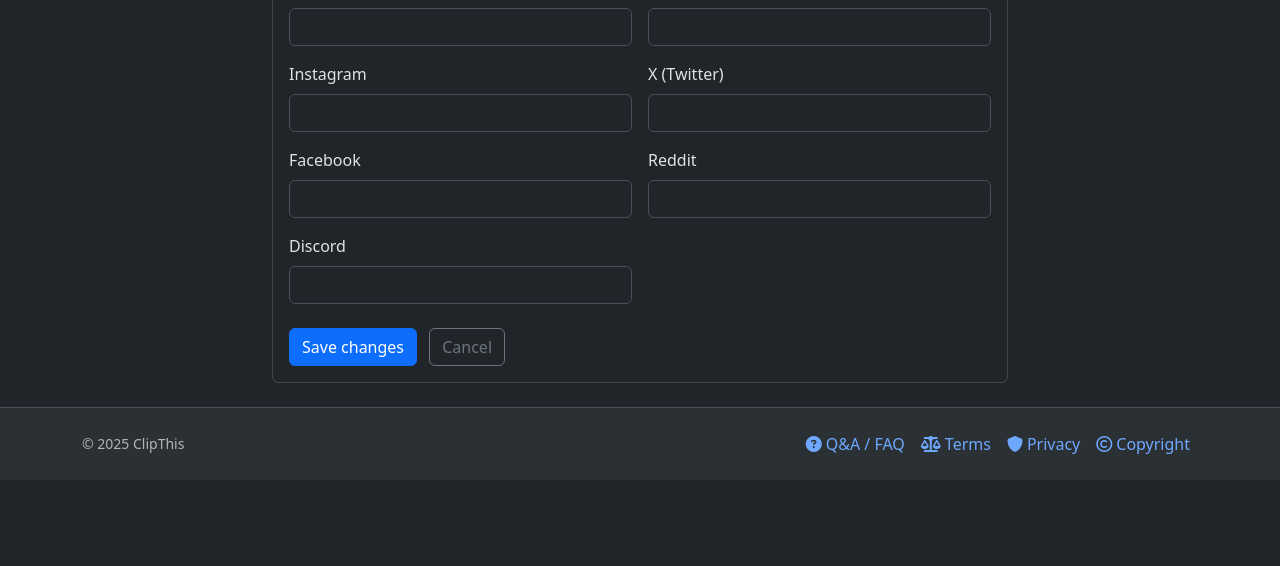
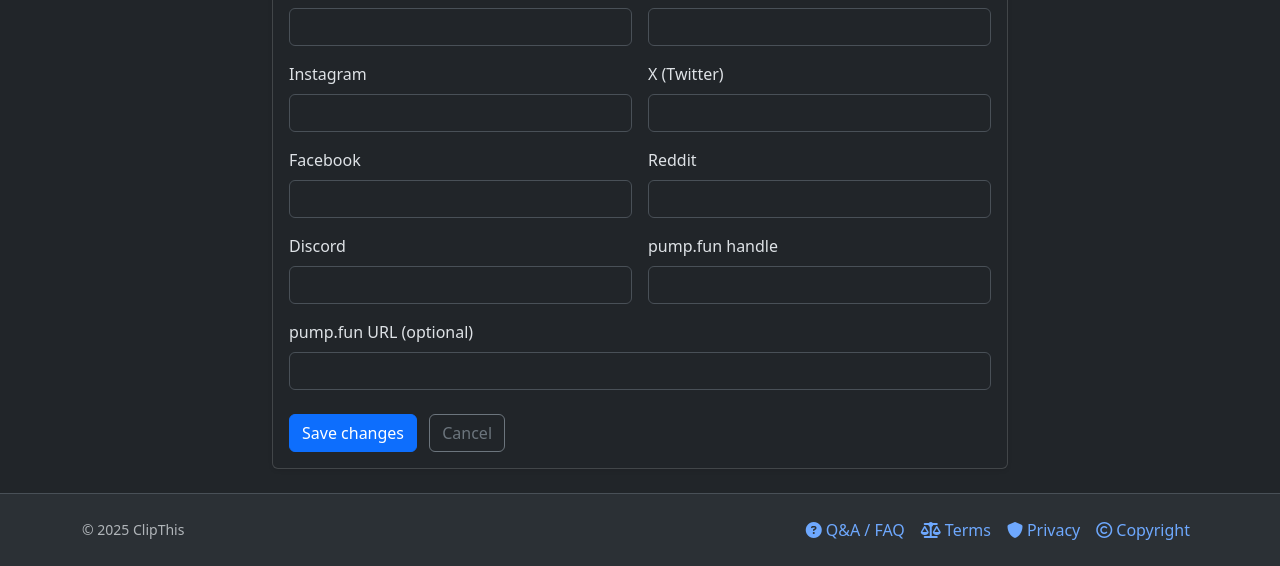
Before and after one commit to athena-live/clipthis, a Django app: page /profile/ in a window 1280 px wide. Shown: the part 1228-1794 px from the top of the page. Before the commit the page ends 1682 px from the top, so only its background shows below. Run offline with Django 5.2, Linux system fonts and the light colour scheme; the visitor is signed in with stand-in values (Sample User, id 1); data comes from the database, SQL or seed files in the repository; data that the repository does not hold is empty.

Commit message:
Added pump.fun to user profiles with both a handle and an optional URL.
What I changed

Validators: streams/validators.py
Added validate_pumpfun_url: ensures URLs are http/https and on pump.fun.
Model: streams/models.py
Profile now has:
pumpfun_handle (no links; validated)
pumpfun_url (must be a pump.fun URL; validated)
Migrations
0009_profile_pumpfun.py: adds the two new fields.
Form: streams/forms.py
ProfileForm includes pumpfun_handle and pumpfun_url (Bootstrap classes applied).
Profile edit UI: clipthis/templates/account/profile.html
Under “Social handles”, added fields:
“pump.fun handle”
“pump.fun URL (optional)”
Public profile: clipthis/templates/streams/public_profile.html
Displays pump.fun handle (plain text) and pump.fun URL (clickable) if present.
Next steps

Apply migrations:
python manage.py migrate
Update your profile at /profile/ to add pump.fun details.

```diff
--- a/clipthis/streams/forms.py
+++ b/clipthis/streams/forms.py
@@ -50,6 +50,8 @@ class ProfileForm(forms.ModelForm):
             'other_handle', 'payment_note',
             # Socials
             'youtube', 'twitch', 'kick', 'tiktok', 'instagram', 'x', 'facebook', 'reddit', 'discord',
+            # Pump.fun
+            'pumpfun_handle', 'pumpfun_url',
         ]
         widgets = {
             'payment_note': forms.Textarea(attrs={'rows': 3, 'placeholder': 'Any additional payment instructions…'}),
--- a/clipthis/streams/models.py
+++ b/clipthis/streams/models.py
@@ -1,6 +1,6 @@
 from django.conf import settings
 from django.db import models
-from .validators import validate_stream_url, validate_no_links
+from .validators import validate_stream_url, validate_no_links, validate_pumpfun_url
 
 
 class StreamLink(models.Model):
@@ -93,6 +93,8 @@ class Profile(models.Model):
     facebook = models.CharField(max_length=120, blank=True, validators=[validate_no_links])
     reddit = models.CharField(max_length=120, blank=True, validators=[validate_no_links])
     discord = models.CharField(max_length=120, blank=True, validators=[validate_no_links], help_text='Discord username or server handle')
+    pumpfun_handle = models.CharField(max_length=120, blank=True, validators=[validate_no_links], help_text='pump.fun handle (no links)')
+    pumpfun_url = models.URLField(blank=True, validators=[validate_pumpfun_url], help_text='pump.fun URL (optional)')
 
     PLAN_FREE = 'free'
     PLAN_PLUS = 'plus'
--- a/clipthis/streams/validators.py
+++ b/clipthis/streams/validators.py
@@ -36,3 +36,20 @@ def validate_no_links(value: str) -> None:
     lower = str(value).strip().lower()
     if lower.startswith(('http://', 'https://', 'www.')) or '://' in lower:
         raise ValidationError('Links are not allowed here; use plain handles or addresses.')
+
+
+def validate_pumpfun_url(value: str) -> None:
+    """Ensure URL points to pump.fun."""
+    if not value:
+        return
+    try:
+        parsed = urlparse(value)
+    except Exception as exc:
+        raise ValidationError('Invalid URL.') from exc
+    if parsed.scheme not in ('http', 'https'):
+        raise ValidationError('URL must start with http or https.')
+    host = (parsed.hostname or '').lower()
+    if not host:
+        raise ValidationError('URL must include a hostname.')
+    if not (host == 'pump.fun' or host.endswith('.pump.fun')):
+        raise ValidationError('Only pump.fun URLs are allowed in this field.')
--- a/clipthis/templates/account/profile.html
+++ b/clipthis/templates/account/profile.html
@@ -154,6 +154,14 @@
                     <label class="form-label" for="id_discord">Discord</label>
                     {{ profile_form.discord }}
                   </div>
+                  <div class="col-md-6">
+                    <label class="form-label" for="id_pumpfun_handle">pump.fun handle</label>
+                    {{ profile_form.pumpfun_handle }}
+                  </div>
+                  <div class="col-md-12">
+                    <label class="form-label" for="id_pumpfun_url">pump.fun URL (optional)</label>
+                    {{ profile_form.pumpfun_url }}
+                  </div>
                 </div>
 
                 <div class="mt-4">
--- a/clipthis/templates/streams/public_profile.html
+++ b/clipthis/templates/streams/public_profile.html
@@ -86,6 +86,12 @@
             {% if profile.discord %}
               <div class="col-md-6"><strong>Discord:</strong> {{ profile.discord }}</div>
             {% endif %}
+            {% if profile.pumpfun_handle %}
+              <div class="col-md-6"><strong>pump.fun:</strong> {{ profile.pumpfun_handle }}</div>
+            {% endif %}
+            {% if profile.pumpfun_url %}
+              <div class="col-md-12"><strong>pump.fun URL:</strong> <a href="{{ profile.pumpfun_url }}" target="_blank" rel="noopener">{{ profile.pumpfun_url }}</a></div>
+            {% endif %}
             {% if not profile.youtube and not profile.twitch and not profile.kick and not profile.tiktok and not profile.instagram and not profile.x and not profile.facebook and not profile.reddit and not profile.discord %}
               <div class="col-12 text-muted">No social profiles shared.</div>
             {% endif %}
```
Also changed, not shown: clipthis/streams/migrations/0009_profile_pumpfun.py (added).
